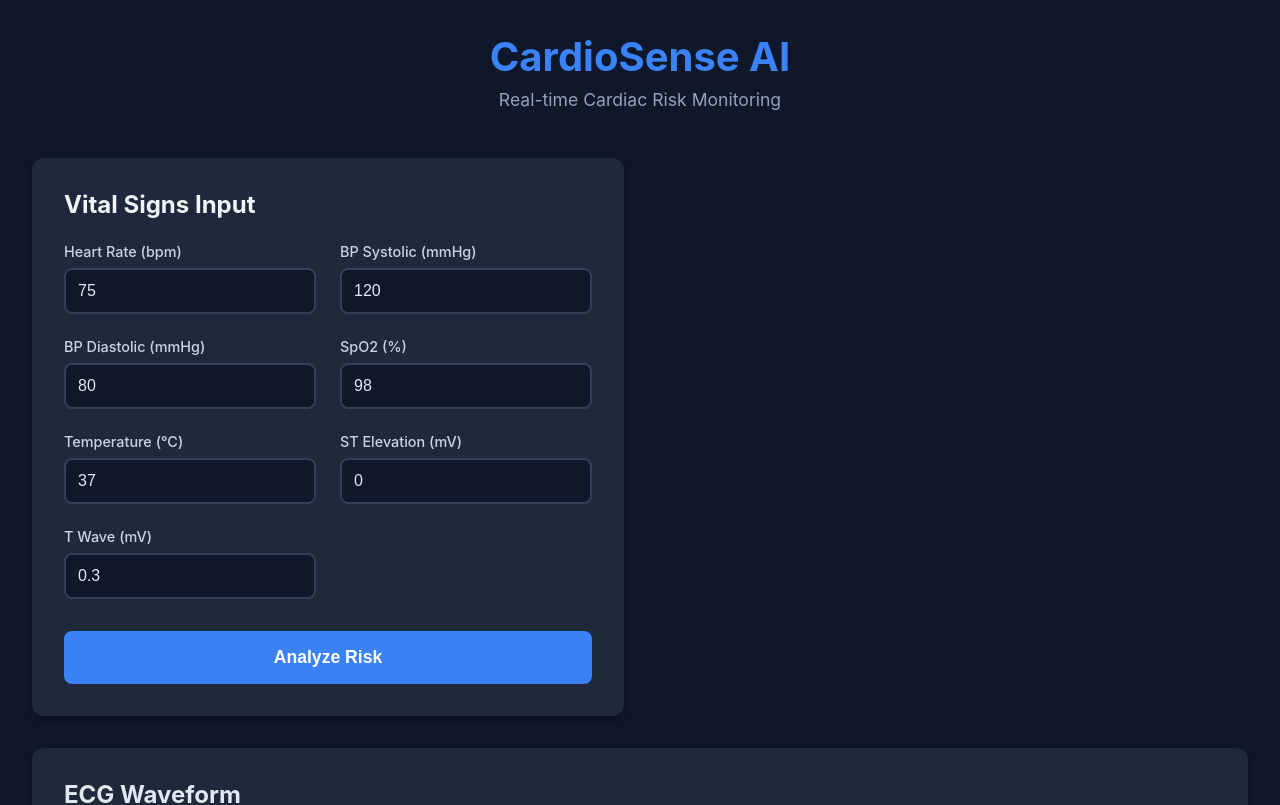
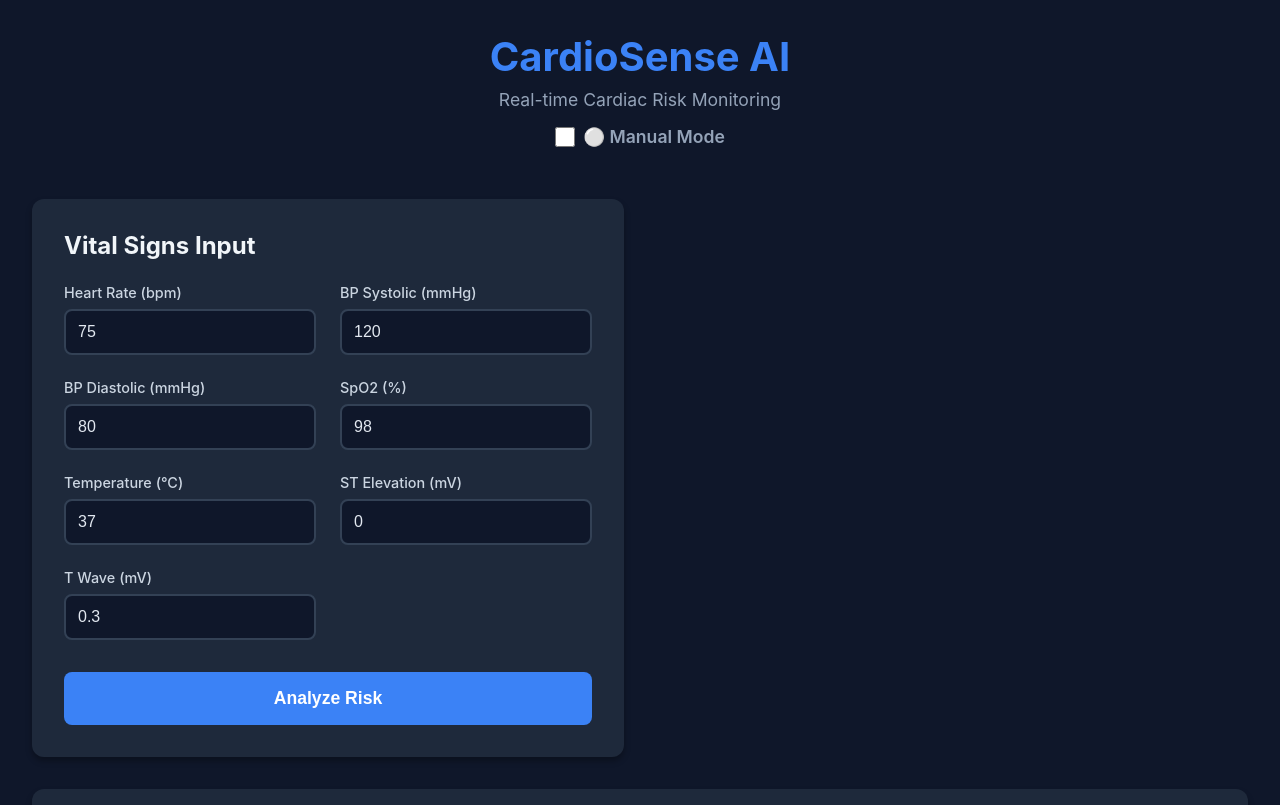
Before and after one commit to babasveeramallu/cardiosense, a React (Vite) app in the folder frontend/: page / in a window 1280 px wide. Shown: the top 805 px of the page. Built offline with nearby package versions, Linux system fonts and the light colour scheme.

Commit message:
Add live mode with auto-refresh dashboard

```diff
--- a/frontend/src/App.css
+++ b/frontend/src/App.css
@@ -29,6 +29,40 @@ header h1 {
 header p {
   color: #94a3b8;
   font-size: 1.1rem;
+}
+
+.live-toggle {
+  margin-top: 1rem;
+}
+
+.live-toggle label {
+  display: inline-flex;
+  align-items: center;
+  gap: 0.5rem;
+  cursor: pointer;
+  font-size: 1.1rem;
+  font-weight: 600;
+}
+
+.live-toggle input[type="checkbox"] {
+  width: 20px;
+  height: 20px;
+  cursor: pointer;
+}
+
+.live-toggle span {
+  color: #94a3b8;
+  transition: color 0.3s;
+}
+
+.live-toggle .live-active {
+  color: #ef4444;
+  animation: blink 1s infinite;
+}
+
+@keyframes blink {
+  0%, 100% { opacity: 1; }
+  50% { opacity: 0.5; }
 }
 
 .dashboard {
--- a/frontend/src/App.jsx
+++ b/frontend/src/App.jsx
@@ -22,6 +22,61 @@ function App() {
   const [analysis, setAnalysis] = useState(null);
   const [history, setHistory] = useState([]);
   const [loading, setLoading] = useState(false);
+  const [liveMode, setLiveMode] = useState(false);
+
+  // Auto-refresh latest reading every 2 seconds in live mode
+  useEffect(() => {
+    if (!liveMode) return;
+
+    const interval = setInterval(async () => {
+      try {
+        const response = await fetch(`${API_URL}/history`);
+        const data = await response.json();
+
+        if (data.length > 0) {
+          const latest = data[0];
+
+          // Update vitals with latest reading
+          setVitals({
+            heart_rate: latest.heart_rate,
+            blood_pressure_systolic: latest.blood_pressure_systolic,
+            blood_pressure_diastolic: latest.blood_pressure_diastolic,
+            oxygen_saturation: latest.oxygen_saturation,
+            temperature: latest.temperature,
+            p_wave_duration: 0.08,
+            pr_interval: 0.16,
+            qrs_duration: 0.09,
+            qt_interval: 0.40,
+            t_wave_amplitude: 0.3,
+            st_segment_elevation: 0.0
+          });
+
+          // Update analysis
+          setAnalysis({
+            risk_score: latest.risk_score,
+            risk_level: latest.risk_level,
+            explanation: latest.explanation
+          });
+
+          // Update history for charts
+          const historyData = data.slice(0, 20).reverse().map(r => ({
+            time: new Date(r.timestamp).toLocaleTimeString(),
+            hr: r.heart_rate,
+            bp: r.blood_pressure_systolic,
+            spo2: r.oxygen_saturation,
+            risk: r.risk_score,
+            st: 0,
+            t_wave: 0.3
+          }));
+          setHistory(historyData);
+        }
+      } catch (error) {
+        console.error('Error fetching live data:', error);
+      }
+    }, 2000);
+
+    return () => clearInterval(interval);
+  }, [liveMode]);
 
   const analyzeVitals = async () => {
     setLoading(true);
@@ -109,6 +164,18 @@ function App() {
       <header>
         <h1>CardioSense AI</h1>
         <p>Real-time Cardiac Risk Monitoring</p>
+        <div className="live-toggle">
+          <label>
+            <input
+              type="checkbox"
+              checked={liveMode}
+              onChange={(e) => setLiveMode(e.target.checked)}
+            />
+            <span className={liveMode ? 'live-active' : ''}>
+              {liveMode ? '🔴 LIVE' : '⚪ Manual Mode'}
+            </span>
+          </label>
+        </div>
       </header>
 
       <div className="dashboard">
```
